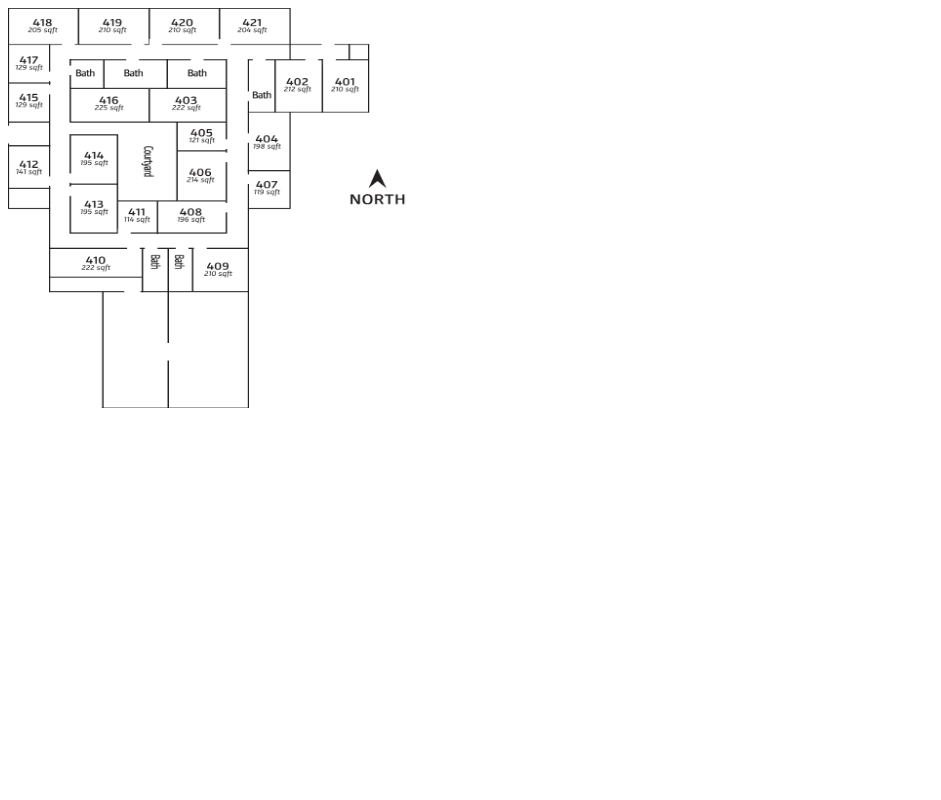
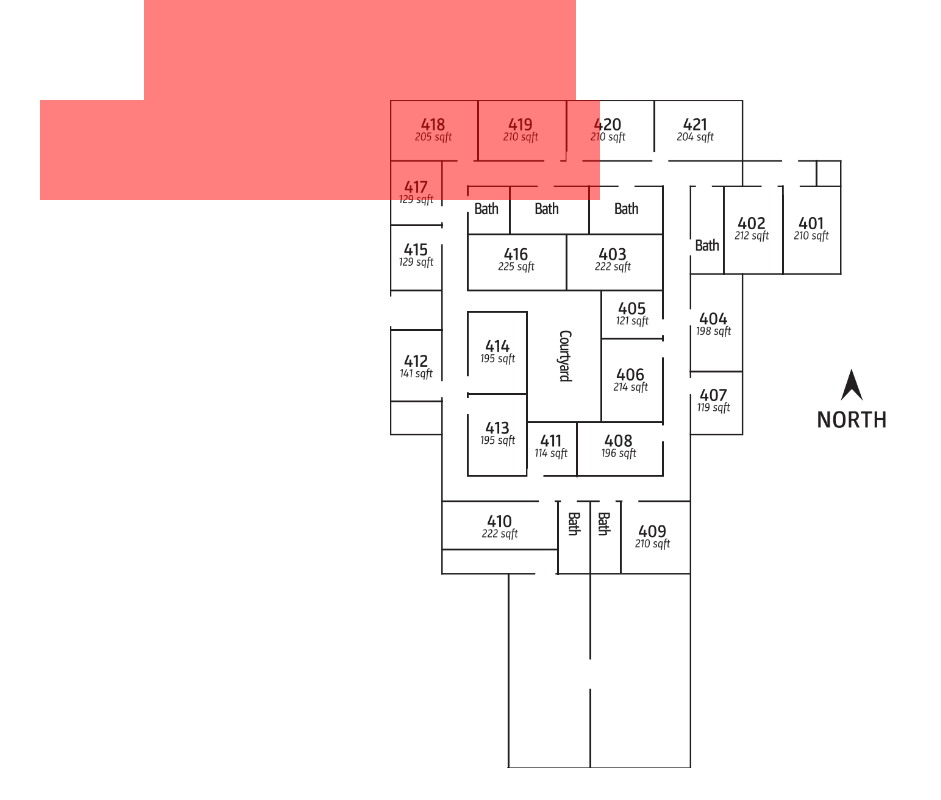
Before and after one commit to aimeekco/seja, a Next.js app in the folder frontend/: page /Gibson in a window 1280 px wide. Shown: the whole page, without its empty margins (0-941 px from the left). Built offline with nearby package versions, Linux system fonts and the light colour scheme.

Commit message:
reinstate

```diff
--- a/frontend/pages/Gibson.js
+++ b/frontend/pages/Gibson.js
@@ -1,6 +1,7 @@
 'use client';
 import React from 'react';
 import { useState } from 'react';
+import '../styles/gibson.css';
 
 
 const Gibson = () => {
@@ -11,36 +12,56 @@ const Gibson = () => {
         setShowPopup(!showPopup);
     }
 
+    const areas = [
+        {
+            coords: "40,100, 600, 200",
+            alt: "Gibson 418",
+            content: "Gibson 418\nModel details"
+        },
+        {
+            coords: "144,0, 288, 100",
+            alt: "Gibson 419",
+            content: "Gibson 419\nModel details"
+        },
+        {
+            coords: "288,0, 432, 100",
+            alt: "Gibson 420",
+            content: "Gibson 420\nModel details"
+        },
+        {
+            coords: "432,0, 576, 100",
+            alt: "Gibson 421",
+            content: "Gibson 421\nModel details"
+        }
+    ]
+
     return (
         <div>
-            <img
-                src= "gibson.png"
-                alt="Gibson"
-                useMap="#gfg_map"
-                style={{width: 400, height: 400}}
-            />
-            <map name="gfg_map">
-                <area shape = "rect"
-                coords = "0,0, 144, 100"
-                alt = "Gibson 418"
-                onClick={() => togglePopup('Gibson 418\nModel details')}
+            <div className="image-container">
+                <img
+                    src="gibson.png"
+                    alt="Gibson"
+                    useMap="#gfg_map"
+                    style={{width: 500}}
                 />
-                <area shape = "rect"
-                coords = "144,0, 288, 100"
-                alt = "Gibson 419"
-                onClick={() => togglePopup('Gibson 419\nModel details')}
-                />
-                <area shape = "rect"
-                coords = "288,0, 432, 100"
-                alt = "Gibson 420"
-                onClick={() => togglePopup('Gibson 420\nModel details')}
-                />
-                <area shape = "rect"
-                coords = "432,0, 576, 100"
-                alt = "Gibson 421"
-                onClick={() => togglePopup('Gibson 421\nModel details')}
-                />
-            </map>
+                {areas.map((area, index) => {
+                    const coords = area.coords.split(',').map(Number);
+                    const style = {
+                        left: `${coords[0]}px`,
+                        top: `${coords[1]}px`,
+                        width: `${coords[2] - coords[0]}px`,
+                        height: `${coords[3] - coords[1]}px`
+                    };
+                    return (
+                        <div
+                            key={index}
+                            className="overlay"
+                            style={style}
+                            onClick={() => togglePopup(area.content)}
+                        />
+                    );
+                })}
+            </div>
             {showPopup && (
                 <div className="gibson-popup">
                     {popupContent.split('\n').map((line, index) => (
--- a/frontend/pages/Landing.js
+++ b/frontend/pages/Landing.js
@@ -1,7 +1,7 @@
 'use client';
 import Image from "next/image"
 import Link from "next/link"
-import { useRouter } from 'next/router';
+import { useRouter } from 'next/navigation';
 import { Button } from "@/components/ui/button"
 import {
   Card,
--- a/frontend/pages/UserInfo.js
+++ b/frontend/pages/UserInfo.js
@@ -1,7 +1,7 @@
 'use client';
 import React from 'react';
 import { Button } from "@/components/ui/button"
-import { useRouter } from 'next/router';
+import { useRouter } from 'next/navigation';
 import {
   Card,
   CardContent,
--- /dev/null
+++ b/frontend/styles/gibson.css
@@ -0,0 +1,30 @@
+.image-container {
+    display: flex;
+    justify-content: center;
+    align-items: center;
+    padding: 10px;
+    margin-top: 90px;
+}
+
+.gibson-popup {
+  background-color: #f1f1f1;
+  border: 1px solid #d3d3d3;
+  border-radius: 5px;
+  padding: 20px;
+  position: fixed;
+  z-index: 9;
+  width: 300px;
+  left: 50%;
+  top: 50%;
+  transform: translate(-50%, -50%);
+}
+
+.overlay {
+    position: absolute;
+    background-color: rgba(255, 0, 0, 0.5); /* Red color with 50% transparency */
+    transition: background-color 0.3s ease; /* Smooth transition for the background color */
+}
+
+.overlay:hover {
+    background-color: rgba(255, 0, 0, 0.8); /* Darker red when hovered */
+}
```
